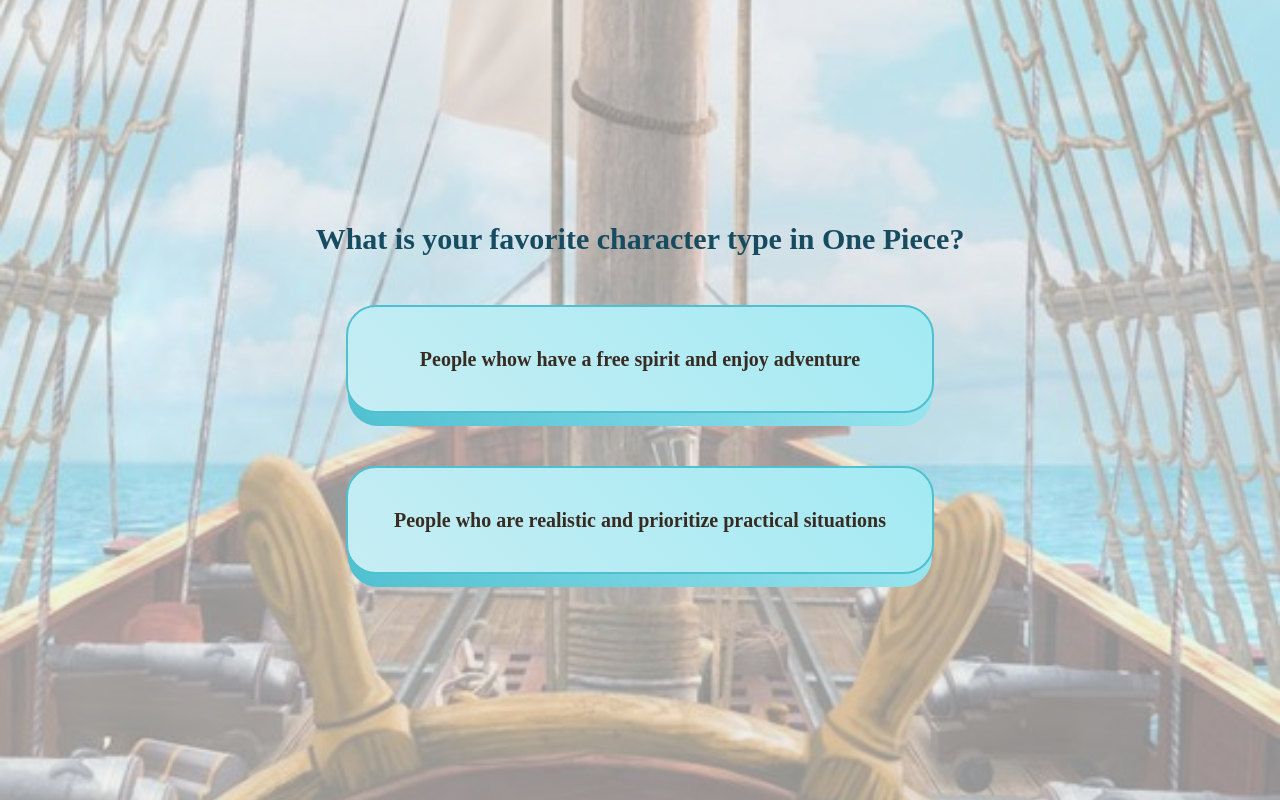
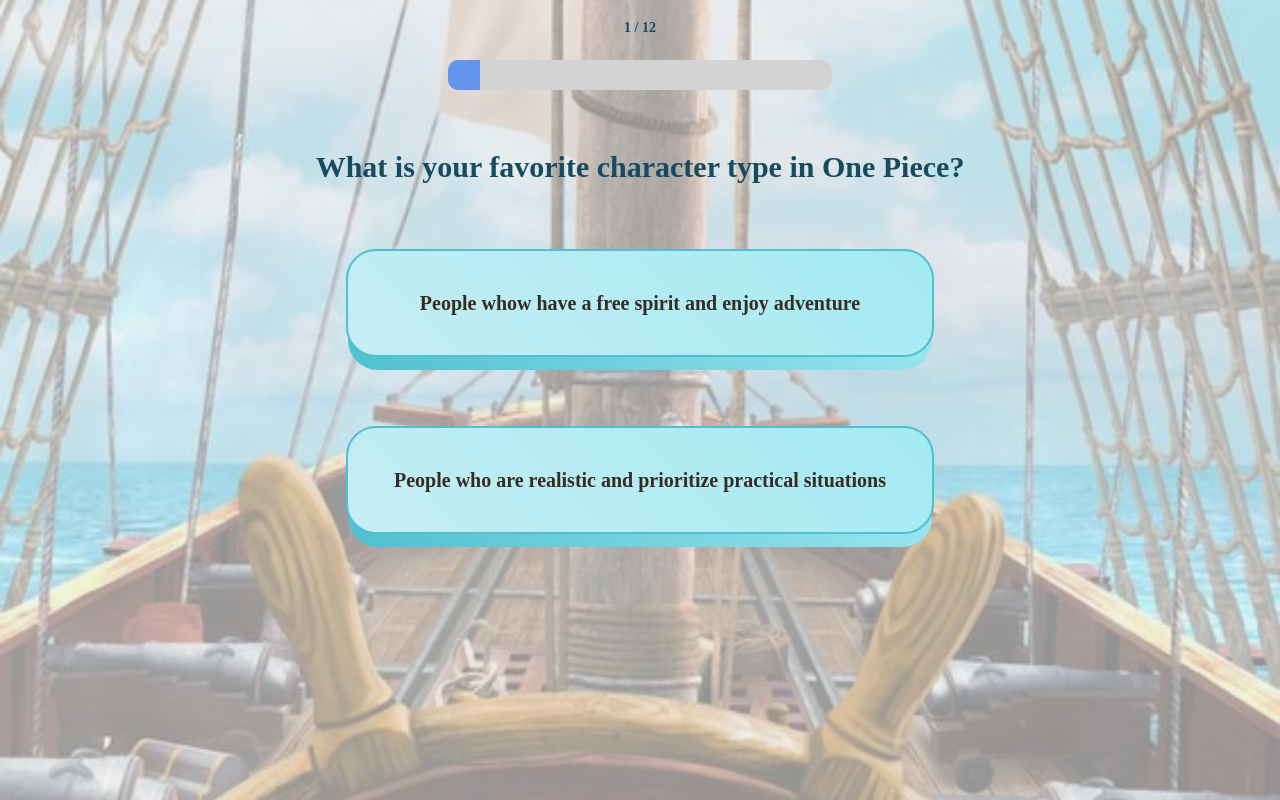
Before and after one commit to MiguelARey/OneFit, a Nuxt app: page / in a window 1280 px wide. Both pictures are taken after a click on the link "Start test". Built offline with nearby package versions, Linux system fonts and the light colour scheme.

Commit message:
003-Questionaire create progressBar

```diff
--- a/components/Progress.vue
+++ b/components/Progress.vue
@@ -1,7 +1,53 @@
 <template>
-  <div></div>
+  <div class="progressbar">
+    <div class="page">{{ page }} / {{ maxLength }}</div>
+    <div class="gauge-container">
+      <div class="gauge" :style="{ width: gaugeWidth }"></div>
+    </div>
+  </div>
 </template>
+
 <script>
-export default {};
+export default {
+  computed: {
+    page() {
+      return this.$store.state.page;
+    },
+    maxLength() {
+      return this.$store.state.questions.length;
+    },
+    gaugeWidth() {
+      return `${(this.page / this.maxLength) * 100}%`;
+    },
+  },
+};
 </script>
-<style></style>
+
+<style scoped>
+.progressbar {
+  display: flex;
+  flex-direction: column;
+  row-gap: 3vh;
+  width: 30%;
+  margin: 20px 0;
+}
+
+.page {
+  display: flex;
+  flex-direction: column;
+  font-size: 14px;
+}
+
+.gauge-container {
+  height: 30px;
+  background-color: lightgray;
+  border-radius: 10px;
+  overflow: hidden;
+}
+
+.gauge {
+  background-color: cornflowerblue;
+  height: 100%;
+  transition: width 0.3s ease-out;
+}
+</style>
--- a/components/Question.vue
+++ b/components/Question.vue
@@ -71,7 +71,7 @@
     clickButton(item) {
       this.$store.dispatch("clickButton", item.value);
       //when the page is last
-      if (this.page === this.$store.state.questions.length) {
+      if (this.page === this.$store.state.questions.length + 1) {
         const result = this.$store.state.result;
         this.$router.push({
           name: "result-mbti",
@@ -141,10 +141,9 @@
   display: flex;
   flex-direction: column;
   align-items: center;
-  justify-content: center;
   width: 100%;
   height: 100%;
-  row-gap: 3vh;
+  row-gap: 5vh;
   font-size: 20px;
   background-color: rgba(233, 238, 240, 0.6);
 }
```
